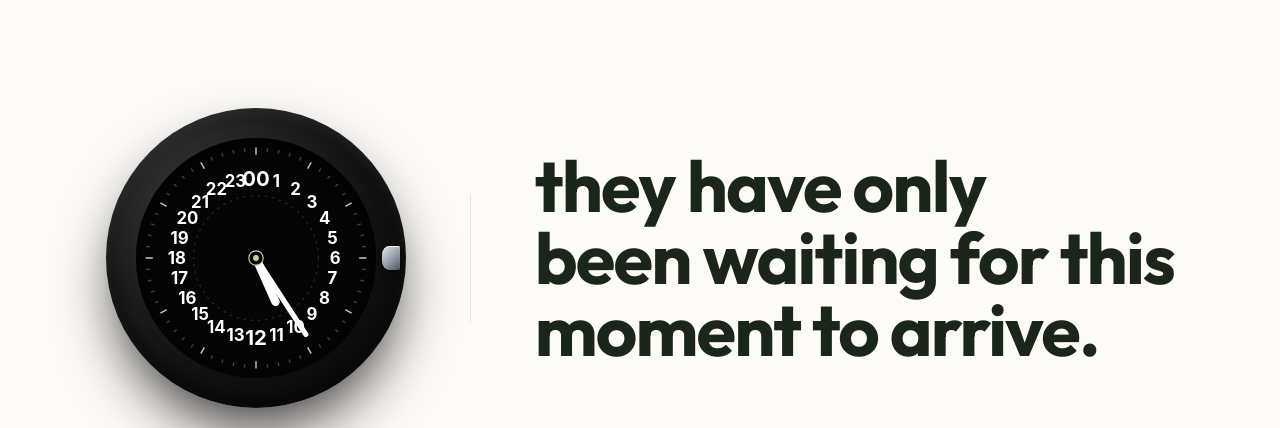
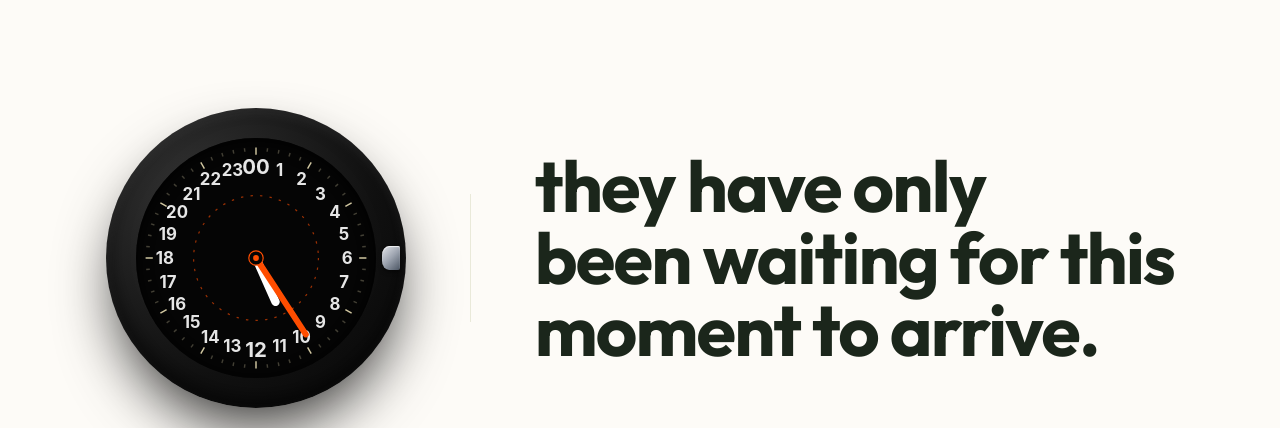
Before and after one commit to otto-o2/otu-waitlist, a Next.js app: page / in a window 1280 px wide. Shown: the part 820-1248 px from the top of the page. Built offline with nearby package versions, Linux system fonts and the light colour scheme.

Commit message:
style: open up clock numbers and add orangish-red scientific accents

```diff
--- a/app/components/Clock.tsx
+++ b/app/components/Clock.tsx
@@ -58,7 +58,7 @@ const Clock = () => {
              {/* Hour Numbers (24-Hour Format, Scientific White) */}
              {[0, 1, 2, 3, 4, 5, 6, 7, 8, 9, 10, 11, 12, 13, 14, 15, 16, 17, 18, 19, 20, 21, 22, 23].map((n, i) => {
                 const angle = i * 15;
-                const radius = 33;
+                const radius = 38; // Increased from 33 to open up the design
                 return (
                     <text
                       key={`h-${n}`}
@@ -69,15 +69,15 @@ const Clock = () => {
                       fontWeight="700"
                       textAnchor="middle"
                       alignmentBaseline="central"
-                      style={{ fontFamily: "'Inter', sans-serif" }}
+                      style={{ fontFamily: "'Inter', sans-serif", opacity: 0.9 }}
                     >
                       {n === 0 ? "00" : n}
                     </text>
                 );
              })}
 
-             {/* Inner circle markings */}
-             <circle cx="50" cy="50" r="26" fill="none" stroke="rgba(255,255,255,0.15)" strokeWidth="0.5" strokeDasharray="1 2" />
+             {/* Inner alert scale (Orangish Red) */}
+             <circle cx="50" cy="50" r="26" fill="none" stroke="#FF4D00" strokeWidth="0.5" strokeDasharray="1 3" style={{ opacity: 0.6 }} />
 
              {/* ─── ROUNDED INDUSTRIAL HANDS ─── */}
              {/* Hour Hand (24-hour movement) */}
@@ -89,18 +89,18 @@ const Clock = () => {
                 <line x1="50" y1="50" x2="50" y2="30" stroke="white" strokeWidth="3.5" strokeLinecap="round" />
              </g>
 
-             {/* Minute Hand */}
+             {/* Minute Hand (Orangish Red for Visibility) */}
              <g style={{
                 transform: `rotate(${time.getMinutes() * 6 + time.getSeconds() * 0.1}deg)`,
                 transformOrigin: '50% 50%',
                 transition: 'transform 0.6s cubic-bezier(0.19, 1, 0.22, 1)'
              }}>
-                <line x1="50" y1="50" x2="50" y2="12" stroke="white" strokeWidth="2.2" strokeLinecap="round" />
+                <line x1="50" y1="50" x2="50" y2="12" stroke="#FF4D00" strokeWidth="2.5" strokeLinecap="round" />
              </g>
 
              {/* Center Nut Detail */}
-             <circle cx="50" cy="50" r="3" fill="#050505" stroke="#D1C7A1" strokeWidth="0.5" />
-             <circle cx="50" cy="50" r="1.2" fill="#D1C7A1" />
+             <circle cx="50" cy="50" r="3" fill="#050505" stroke="#FF4D00" strokeWidth="0.5" />
+             <circle cx="50" cy="50" r="1.2" fill="#FF4D00" />
           </svg>
         </div>
       </div>
```
